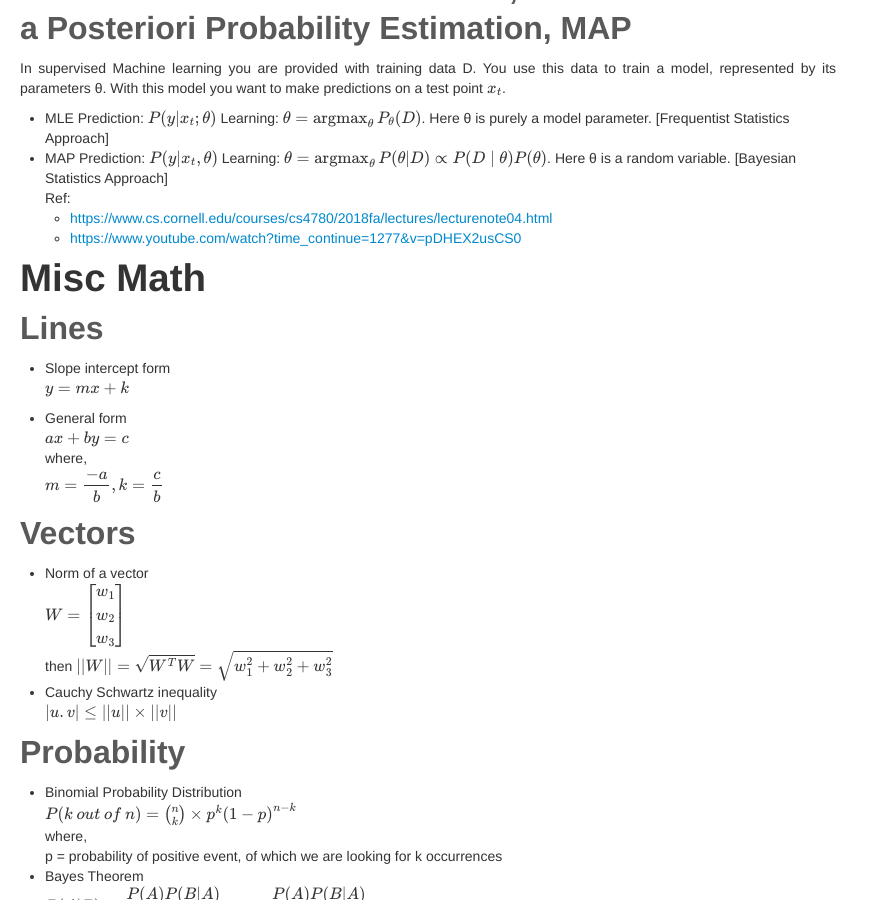
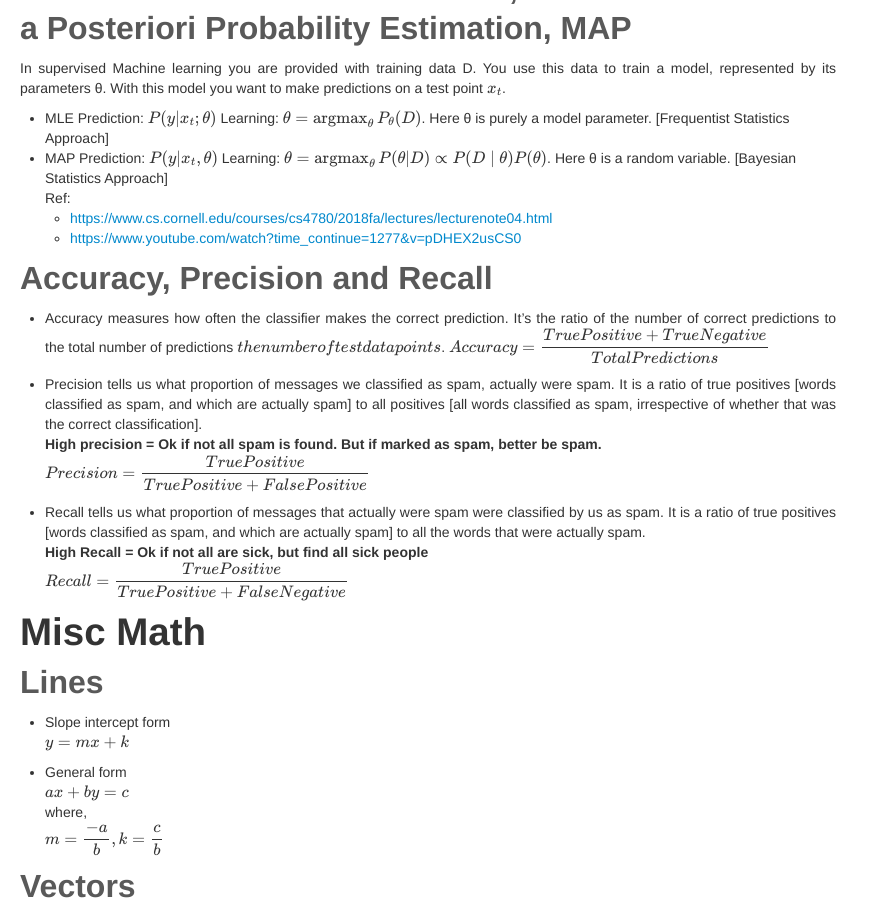
Before and after one commit to anuragkapur/anuragkapur.github.io, a Jekyll site: the page built from blog/engineering/_posts/2020-04-25-machine-learning-reference-guide.md, in a window 1280 px wide and 900 px high, scrolled down 6087 px. Shown: the whole window, without its empty margins (0-879 px from the left). Built offline with Jekyll 4.4.1, drawn with Linux system fonts in a browser that asks for light colours; formulas are drawn with MathJax 3; comment, search, counter and statistics services are not loaded.

Commit message:
Add accuracy, precision and recall definitions

```diff
--- a/blog/engineering/_posts/2020-04-25-machine-learning-reference-guide.md
+++ b/blog/engineering/_posts/2020-04-25-machine-learning-reference-guide.md
@@ -297,6 +297,22 @@ Ref:
   * [https://www.cs.cornell.edu/courses/cs4780/2018fa/lectures/lecturenote04.html](https://www.cs.cornell.edu/courses/cs4780/2018fa/lectures/lecturenote04.html)
   * [https://www.youtube.com/watch?time_continue=1277&v=pDHEX2usCS0](https://www.youtube.com/watch?time_continue=1277&v=pDHEX2usCS0)
 
+## Accuracy, Precision and Recall
+* Accuracy measures how often the classifier makes the correct prediction. It’s the ratio of the number of correct
+predictions to the total number of predictions (the number of test data points).
+$$ Accuracy = \dfrac{True Positive + True Negative}{Total Predictions} $$
+
+* Precision tells us what proportion of messages we classified as spam, actually were spam. It is a ratio of true
+positives [words classified as spam, and which are actually spam] to all positives [all words classified as spam,
+irrespective of whether that was the correct classification].
+**High precision = Ok if not all spam is found. But if marked as spam, better be spam.**
+$$ Precision = \dfrac{True Positive}{True Positive + False Positive} $$
+
+* Recall tells us what proportion of messages that actually were spam were classified by us as spam. It is a ratio of
+true positives [words classified as spam, and which are actually spam] to all the words that were actually spam.
+**High Recall = Ok if not all are sick, but find all sick people**
+$$ Recall = \dfrac{True Positive}{True Positive + False Negative} $$
+
 # Misc Math
 
 ## Lines
```
